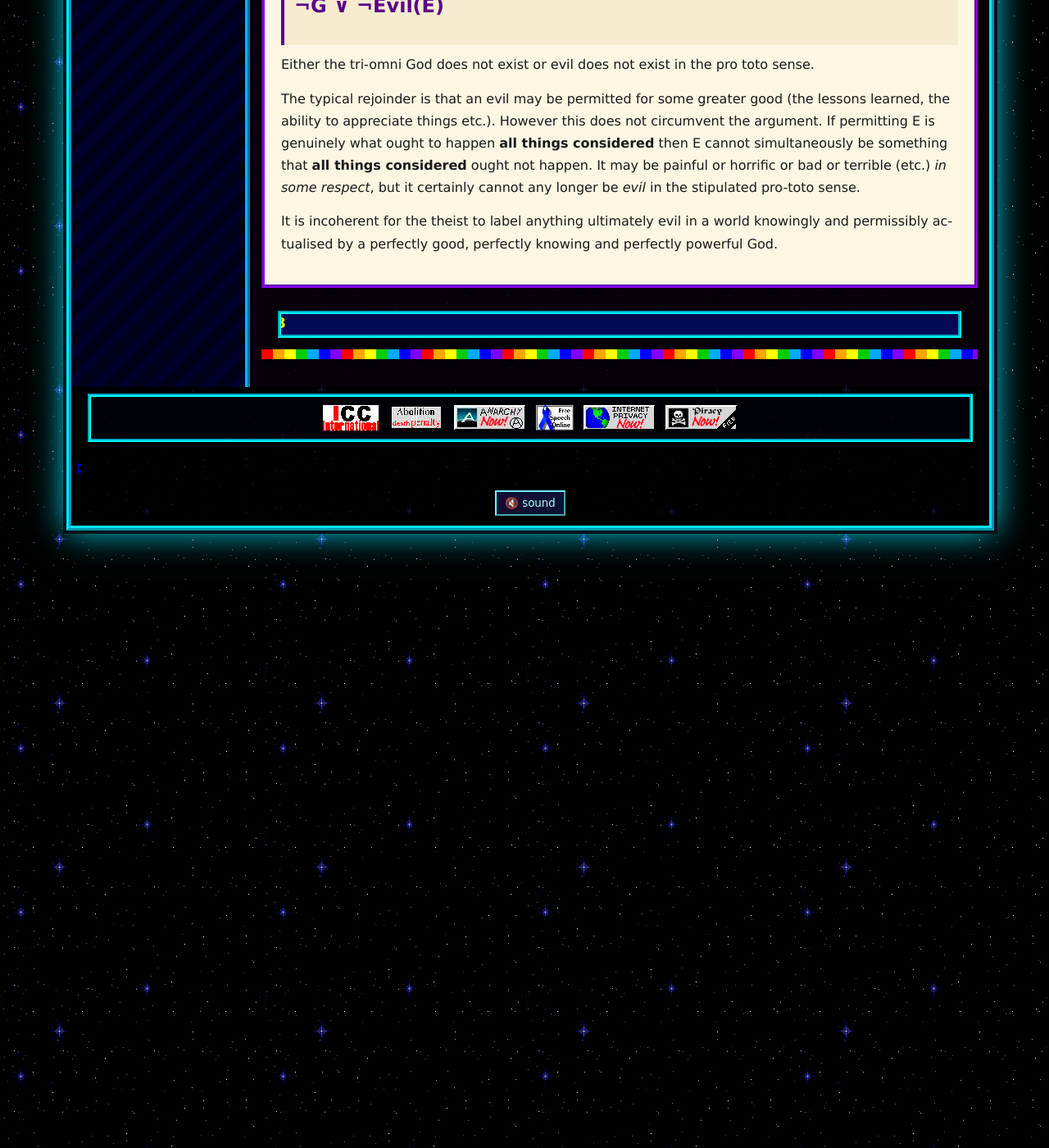
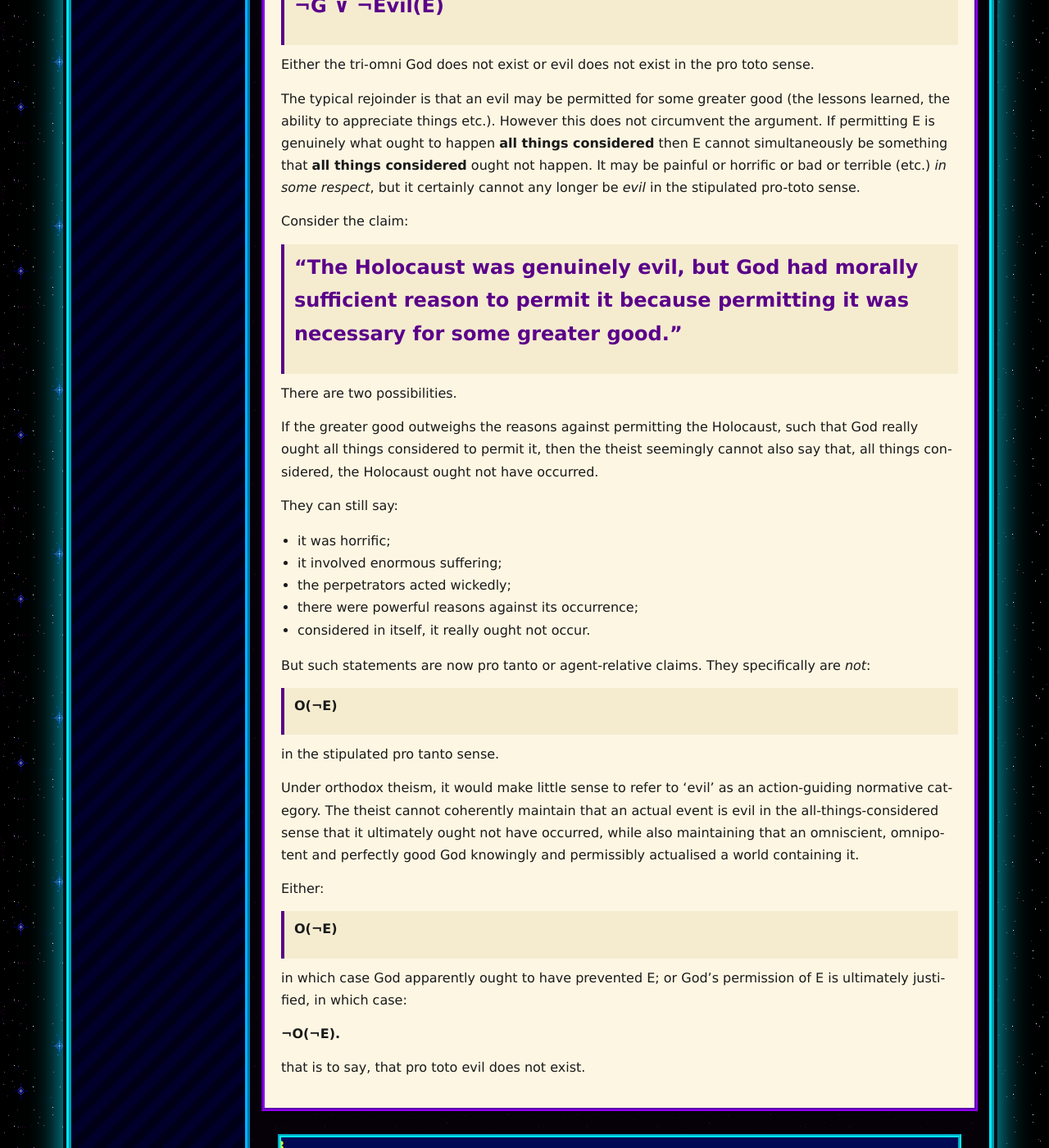
Before and after one commit to Catofminerva/Catofminerva.github.io, a Jekyll site: the page built from _posts/2018-04-05-god.md, in a window 1280 px wide and 1400 px high, scrolled down 2307 px. Shown: the whole window at 82% size. Built offline with Jekyll 4.4.1, drawn with Linux system fonts in a browser that asks for light colours; comment, search, counter and statistics services are not loaded.

Commit message:
Update 2018-04-05-god.md

```diff
--- a/_posts/2018-04-05-god.md
+++ b/_posts/2018-04-05-god.md
@@ -84,4 +84,36 @@ Either the tri-omni God does not exist or evil does not exist in the pro toto se
 
 The typical rejoinder is that an evil may be permitted for some greater good (the lessons learned, the ability to appreciate things etc.). However this does not circumvent the argument. If permitting E is genuinely what ought to happen **all things considered** then E cannot simultaneously be something that **all things considered** ought not happen. It may be painful or horrific or bad or terrible (etc.) *in some respect*, but it certainly cannot any longer be *evil* in the stipulated pro-toto sense.
 
-It is incoherent for the theist to label anything ultimately evil in a world knowingly and permissibly actualised by a perfectly good, perfectly knowing and perfectly powerful God.
+Consider the claim:
+
+> ## “The Holocaust was genuinely evil, but God had morally sufficient reason to permit it because permitting it was necessary for some greater good.”
+
+There are two possibilities.
+
+If the greater good outweighs the reasons against permitting the Holocaust, such that God really ought all things considered to permit it, then the theist seemingly cannot also say that, all things considered, the Holocaust ought not have occurred.
+
+They can still say:
+
+- it was horrific;
+- it involved enormous suffering;
+- the perpetrators acted wickedly;
+- there were powerful reasons against its occurrence;
+- considered in itself, it really ought not occur.
+
+But such statements are now pro tanto or agent-relative claims. They specifically are *not*:
+
+> **O(¬E)**
+
+in the stipulated pro tanto sense.
+
+Under orthodox theism, it would make little sense to refer to 'evil' as an action-guiding normative category. The theist cannot coherently maintain that an actual event is evil in the all-things-considered sense that it ultimately ought not have occurred, while also maintaining that an omniscient, omnipotent and perfectly good God knowingly and permissibly actualised a world containing it.
+
+Either:
+
+> **O(¬E)**
+
+in which case God apparently ought to have prevented E; or God's permission of E is ultimately justified, in which case:
+
+**¬O(¬E).**
+
+that is to say, that pro toto evil does not exist.
```
